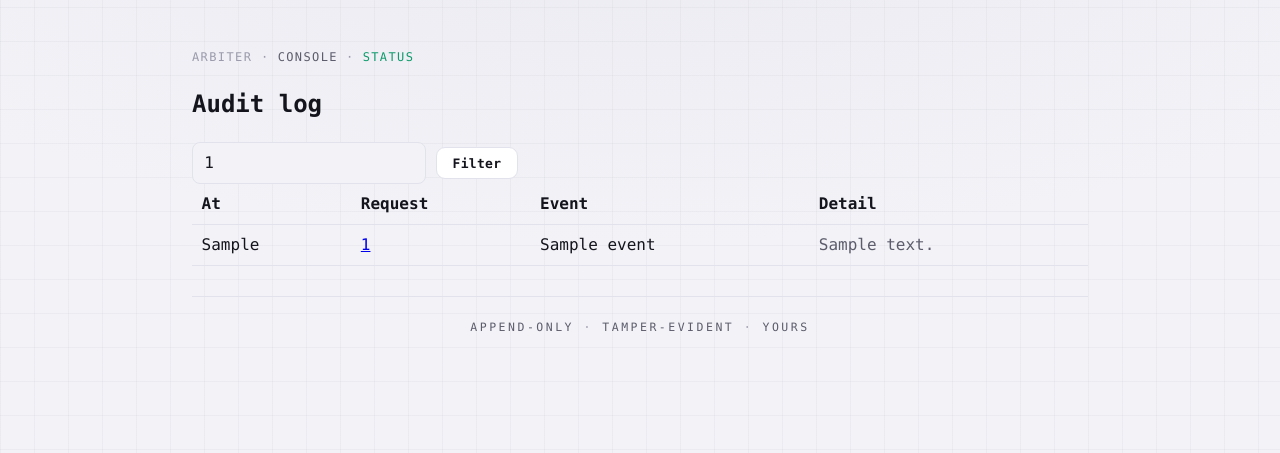
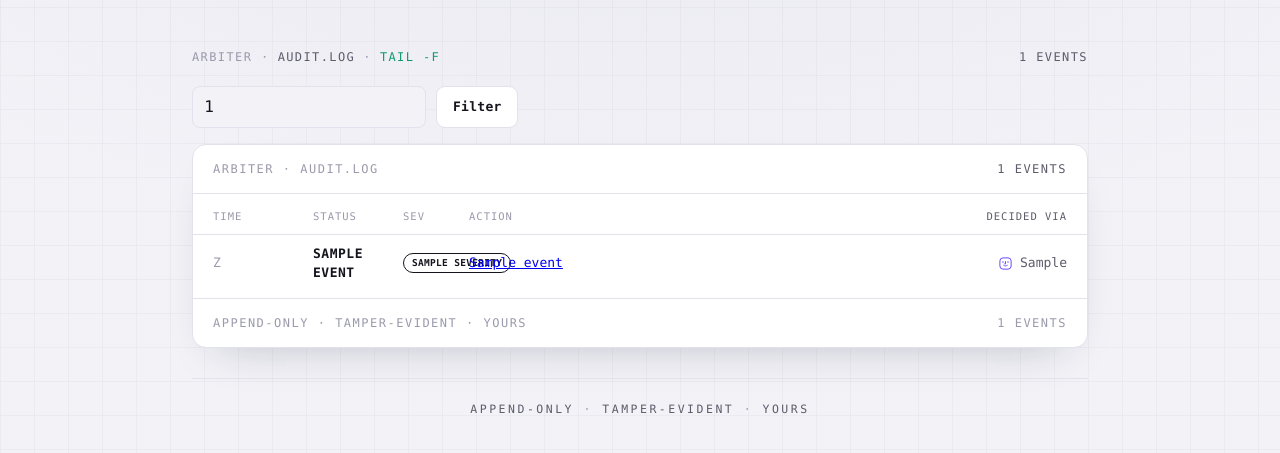
Before and after one commit to holdmyagent/arbiter, a FastAPI app: template server/arbiter/web/templates/audit.html in a window 1280 px wide. Shown: the part 61-514 px from the top of the page. Run offline with FastAPI, Linux system fonts and the light colour scheme; the template is opened without the code that fills it: most values are stand-ins (such as "Sample title", 1, 10 or a date in 2020); parts of the project's set-up code (start-up, migrations or seed data) failed here and were passed over.

Commit message:
feat(audit): join request severity + decider onto audit rows; console ledger with decided-via

```diff
--- a/server/arbiter/db.py
+++ b/server/arbiter/db.py
@@ -164,13 +164,23 @@
             "SELECT * FROM audit WHERE request_id=? ORDER BY at", (rid,)).fetchall()]
 
     def list_audit(self, request_id: str | None = None, limit: int = 200) -> list[dict]:
+        # LEFT JOIN requests for severity/title/decided_by, plus a scalar subquery
+        # (not a JOIN on devices.name) to resolve the deciding device: a JOIN on
+        # name could fan out an audit row if two devices ever shared a name.
+        base = (
+            "SELECT a.id, a.request_id, a.event, a.at, a.detail,"
+            " r.severity AS severity, r.title AS req_title, r.status AS req_status,"
+            " r.decided_by AS decided_by,"
+            " (SELECT d.name FROM devices d WHERE d.name = r.decided_by LIMIT 1) AS decided_device"
+            " FROM audit a LEFT JOIN requests r ON a.request_id = r.id"
+        )
         if request_id:
             rows = self.conn.execute(
-                "SELECT * FROM audit WHERE request_id=? ORDER BY at DESC LIMIT ?",
+                base + " WHERE a.request_id = ? ORDER BY a.at DESC LIMIT ?",
                 (request_id, limit)).fetchall()
         else:
             rows = self.conn.execute(
-                "SELECT * FROM audit ORDER BY at DESC LIMIT ?", (limit,)).fetchall()
+                base + " ORDER BY a.at DESC LIMIT ?", (limit,)).fetchall()
         return [dict(r) for r in rows]
 
     def rename_device(self, device_id: str, name: str) -> dict | None:
--- a/server/arbiter/web/static/tokens.css
+++ b/server/arbiter/web/static/tokens.css
@@ -246,6 +246,9 @@
 .via .fi { width: 15px; height: 15px; color: var(--auth); flex: none; }
 .via .dev { color: var(--text-dim); }
 
+/* ============ AUDIT ============ */
+.audit-filter { display: flex; gap: 10px; margin-bottom: 16px; }
+
 /* ============ DEVICES ============ */
 .drow { grid-template-columns: 1fr 150px 70px 110px 96px; }
 .drow .name { color: var(--text); font-weight: 600; display: flex; align-items: center; gap: 9px; }
--- a/server/arbiter/web/templates/audit.html
+++ b/server/arbiter/web/templates/audit.html
@@ -1,18 +1,44 @@
 {% extends "base.html" %}{% block title %}Audit — Hold My Agent{% endblock %}
+{% block page_label %}AUDIT.LOG{% endblock %}
+{% block page_cmd %}tail -f{% endblock %}
+{% block page_count %}{{ events|length }} events{% endblock %}
 {% block content %}
-<section class="card">
-  <h1>Audit log</h1>
-  <form method="get" action="/dashboard/audit">
-    <input name="request_id" value="{{ request_id }}" placeholder="Filter by request id">
-    <button class="btn" type="submit">Filter</button>
-  </form>
-  <table>
-    <tr><th>At</th><th>Request</th><th>Event</th><th>Detail</th></tr>
+<form method="get" action="/dashboard/audit" class="audit-filter">
+  <input name="request_id" value="{{ request_id }}" placeholder="Filter by request id">
+  <button class="btn" type="submit">Filter</button>
+</form>
+<div class="console">
+  <div class="console-head">Arbiter · Audit.log<span class="tf">{{ events|length }} events</span></div>
+  <div class="ledger ledger-scroll">
+    <div class="lrow lhead"><span>Time</span><span>Status</span><span>Sev</span><span>Action</span><span class="via">Decided via</span></div>
     {% for e in events %}
-    <tr><td class="mono">{{ e.at }}</td>
-        <td class="mono"><a href="/dashboard/requests/{{ e.request_id }}">{{ e.request_id[:8] }}</a></td>
-        <td>{{ e.event }}</td><td class="mono muted">{{ e.detail }}</td></tr>
+    <div class="lrow">
+      <span class="t">{{ e.at[11:19] }}Z</span>
+      <span class="status {{ e.event }}">{{ e.event }}</span>
+      {% if e.severity %}<span class="pill {{ e.severity }} sm">{{ e.severity }}</span>{% else %}<span class="t">—</span>{% endif %}
+      <span class="action">{% if e.req_title %}<a href="/dashboard/requests/{{ e.request_id }}">{{ e.req_title }}</a>{% else %}{{ e.event | replace("_", " ") }}{% endif %}</span>
+      {% if e.decided_device %}
+      {% set dn = e.decided_device | lower %}
+      <span class="via" title="Decided on {{ e.decided_device }}">
+        {% if "ipad mini" in dn or "touch" in dn or dn.endswith(" se") %}
+        <svg class="fi" viewBox="0 0 24 24" fill="none" stroke="currentColor" stroke-width="1.7" stroke-linecap="round" stroke-linejoin="round" aria-hidden="true"><path d="M12 10a2 2 0 0 0-2 2c0 1.02-.1 2.51-.26 4"/><path d="M14 13.12c0 2.38 0 6.38-1 8.88"/><path d="M17.29 21.02c.12-.6.43-2.3.5-3.02"/><path d="M2 12a10 10 0 0 1 18-6"/><path d="M2 16h.01"/><path d="M21.8 16c.2-2 .131-5.354 0-6"/><path d="M5 19.5C5.5 18 6 15 6 12a6 6 0 0 1 .34-2"/><path d="M8.65 22c.21-.66.45-1.32.57-2"/><path d="M9 6.8a6 6 0 0 1 9 5.2v2"/></svg>
+        {% else %}
+        <svg class="fi" viewBox="0 0 24 24" fill="none" aria-hidden="true"><rect x="3" y="3" width="18" height="18" rx="5" stroke="currentColor" stroke-width="1.6"/><path d="M8 9v1.3M16 9v1.3M9.2 15c1.7 1.2 3.9 1.2 5.6 0M12 9v3.6H10.7" stroke="currentColor" stroke-width="1.6" stroke-linecap="round"/></svg>
+        {% endif %}
+        <span class="dev">{{ e.decided_device }}</span>
+      </span>
+      {% elif e.decided_by == "app" %}
+      <span class="via"><span class="dev">app</span></span>
+      {% elif e.decided_by == "admin" %}
+      <span class="via"><span class="dev">admin · web</span></span>
+      {% elif e.decided_by %}
+      <span class="via"><span class="dev">{{ e.decided_by }}</span></span>
+      {% else %}
+      <span class="via"><span class="dev">—</span></span>
+      {% endif %}
+    </div>
     {% endfor %}
-  </table>
-</section>
+  </div>
+  <div class="console-foot"><span>Append-only · Tamper-evident · Yours</span><span class="tf">{{ events|length }} events</span></div>
+</div>
 {% endblock %}
```
Also changed, not shown: server/tests/test_db.py (+24 -0 lines).
